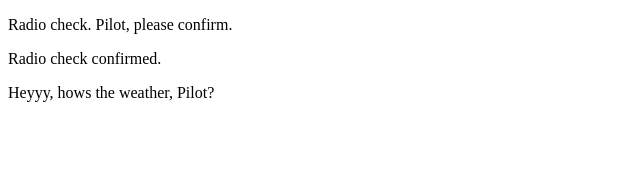
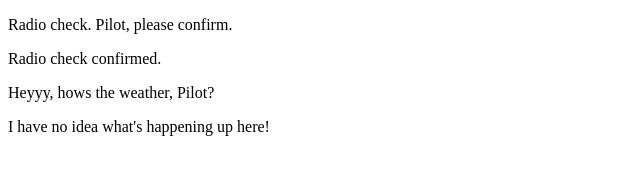
Before and after one commit to karaunderwood/communication-log2, a plain HTML site: page index.html in a window 1280 px wide. Shown: the whole page, without its empty margins (0-640 px from the left). Drawn offline with Linux system fonts and the light colour scheme.

Commit message:
new msg added

```diff
--- a/index.html
+++ b/index.html
@@ -9,5 +9,6 @@
     <p>Radio check. Pilot, please confirm.</p>
     <p>Radio check confirmed.</p>
     <p>Heyyy, hows the weather, Pilot?</p>
+    <p>I have no idea what's happening up here!</p>
 </body>
 </html>
```
